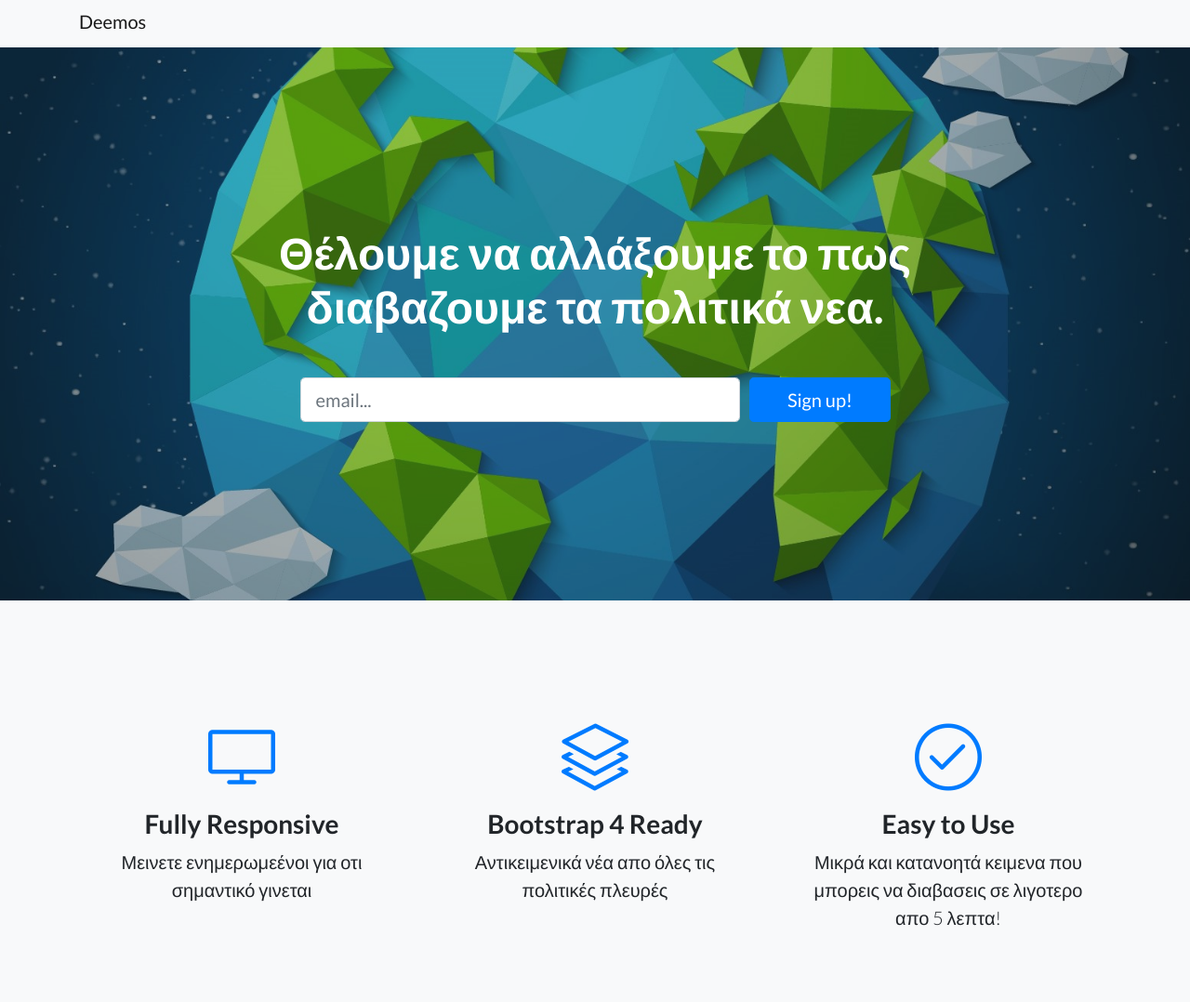
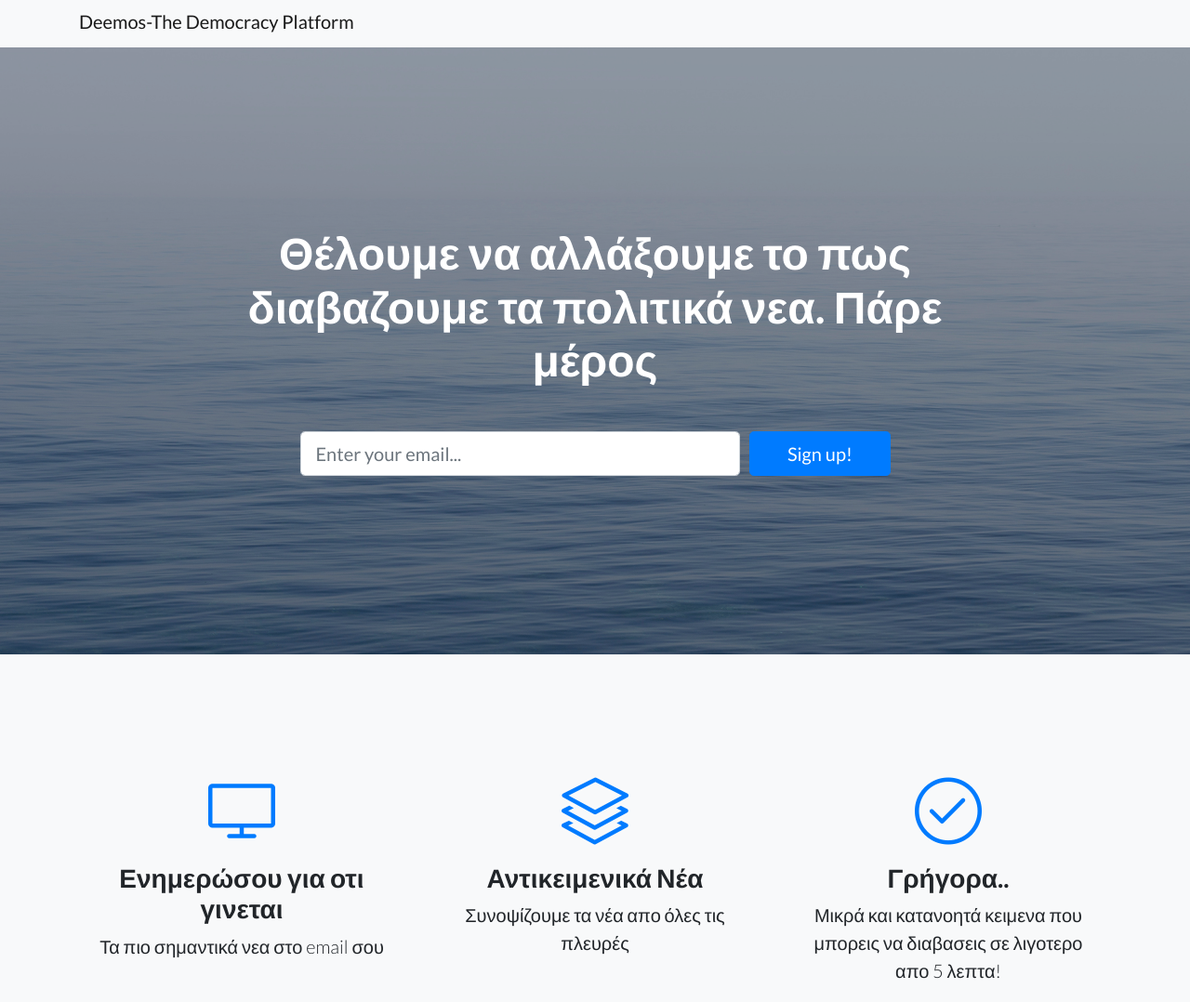
Before and after one commit to DeemosProject/DeemosProject2.github.io, a website: page index.html in a window 1280 px wide. Shown: the part 5-1083 px from the top of the page at 93% size. Drawn offline with Linux system fonts and the light colour scheme.

Commit message:
updatesv001

```diff
--- a/index.html
+++ b/index.html
@@ -8,7 +8,7 @@
     <meta name="description" content="">
     <meta name="author" content="">
 
-    <title>Deemos - The Democracy Platform</title>
+    <title>Deemos-The Democracy Platform</title>
 
     <!-- Bootstrap core CSS -->
     <link href="vendor/bootstrap/css/bootstrap.min.css" rel="stylesheet">
@@ -19,7 +19,7 @@
     <link href="https://fonts.googleapis.com/css?family=Lato:300,400,700,300italic,400italic,700italic" rel="stylesheet" type="text/css">
 
     <!-- Custom styles for this template -->
-    <link href="css/landing-page.css" rel="stylesheet">
+    <link href="css/landing-page.min.css" rel="stylesheet">
 
   </head>
 
@@ -28,7 +28,7 @@
     <!-- Navigation -->
     <nav class="navbar navbar-light bg-light static-top">
       <div class="container">
-        <a class="navbar-brand" href="#">Deemos</a>
+        <a class="navbar-brand" href="#">Deemos-The Democracy Platform</a>
       </div>
     </nav>
 
@@ -38,13 +38,13 @@
       <div class="container">
         <div class="row">
           <div class="col-xl-9 mx-auto">
-            <h1 class="mb-5">Θέλουμε να αλλάξουμε το πως διαβαζουμε τα πολιτικά νεα.</h1>
+            <h1 class="mb-5">Θέλουμε να αλλάξουμε το πως διαβαζουμε τα πολιτικά νεα. Πάρε μέρος</h1>
           </div>
           <div class="col-md-10 col-lg-8 col-xl-7 mx-auto">
             <form>
               <div class="form-row">
                 <div class="col-12 col-md-9 mb-2 mb-md-0">
-                  <input type="email" class="form-control form-control-lg" placeholder="email...">
+                  <input type="email" class="form-control form-control-lg" placeholder="Enter your email...">
                 </div>
                 <div class="col-12 col-md-3">
                   <button type="submit" class="btn btn-block btn-lg btn-primary">Sign up!</button>
@@ -65,8 +65,8 @@
               <div class="features-icons-icon d-flex">
                 <i class="icon-screen-desktop m-auto text-primary"></i>
               </div>
-              <h3>Fully Responsive</h3>
-              <p class="lead mb-0">Μεινετε ενημερωμεένοι για οτι σημαντικό γινεται</p>
+              <h3>Ενημερώσου για οτι γινεται</h3>
+              <p class="lead mb-0">Τα πιο σημαντικά νεα στο email σου</p>
             </div>
           </div>
           <div class="col-lg-4">
@@ -74,8 +74,8 @@
               <div class="features-icons-icon d-flex">
                 <i class="icon-layers m-auto text-primary"></i>
               </div>
-              <h3>Bootstrap 4 Ready</h3>
-              <p class="lead mb-0">Αντικειμενικά νέα απο όλες τις πολιτικές πλευρές</p>
+              <h3>Αντικειμενικά Νέα</h3>
+              <p class="lead mb-0">Συνοψίζουμε τα νέα απο όλες τις πλευρές</p>
             </div>
           </div>
           <div class="col-lg-4">
@@ -83,7 +83,7 @@
               <div class="features-icons-icon d-flex">
                 <i class="icon-check m-auto text-primary"></i>
               </div>
-              <h3>Easy to Use</h3>
+              <h3>Γρήγορα..</h3>
               <p class="lead mb-0">Μικρά και κατανοητά κειμενα που μπορεις να διαβασεις σε λιγοτερο απο 5 λεπτα!</p>
             </div>
           </div>
```
